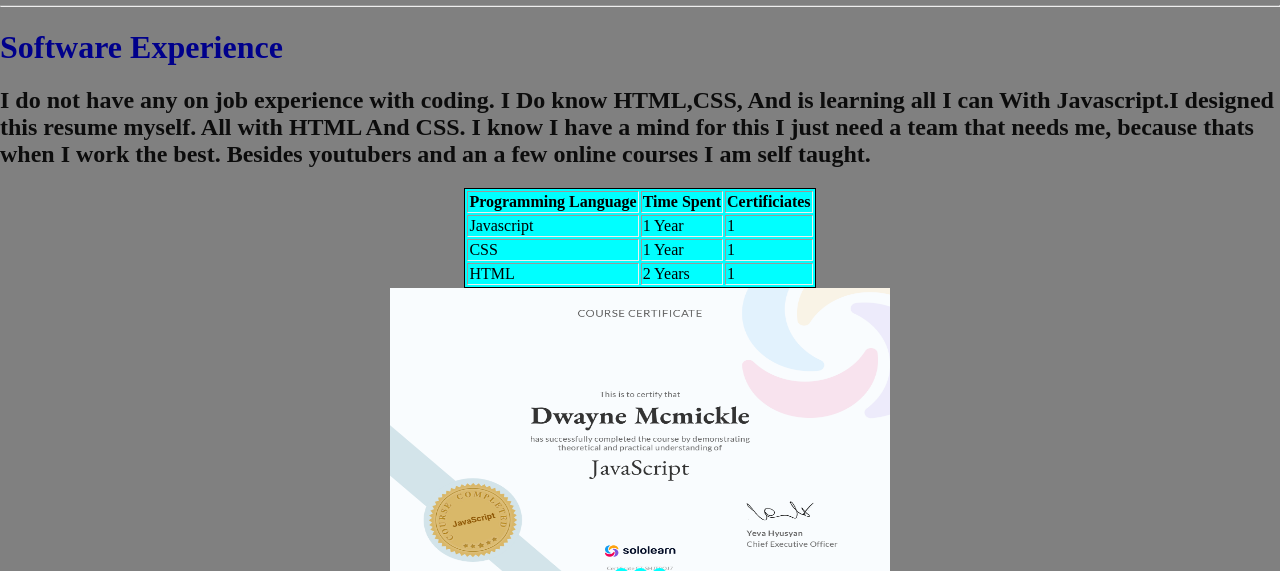
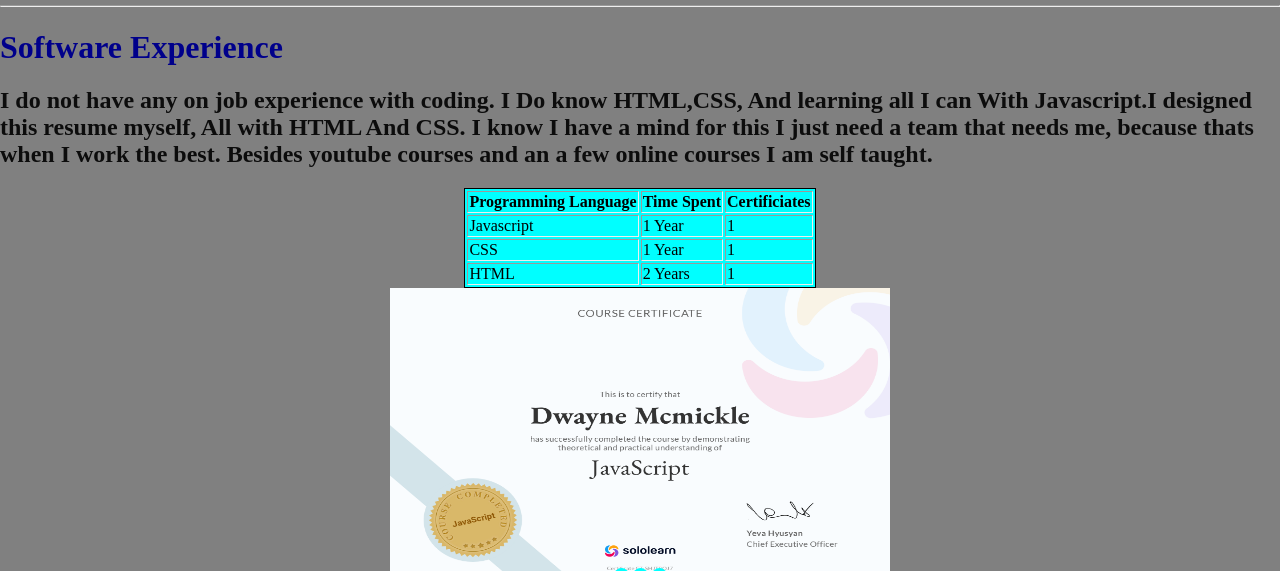
Before and after one commit to Samuelmetaknight/resume, a plain HTML site: page index.html in a window 1280 px wide. Shown: the part 529-1100 px from the top of the page. Drawn offline with Linux system fonts and the light colour scheme.

Commit message:
Update index.html

```diff
--- a/index.html
+++ b/index.html
@@ -70,7 +70,7 @@ Miami, Florida | Samuel6745@gmail.com | 786-715-2130  | 02/27/1997
 >
 </ul> <hr>
 <h1> Software Experience</h1>
-<h2>I do not have any on job experience with coding. I Do know HTML,CSS, And is learning all I can With Javascript.I designed this resume myself. All with HTML And CSS. I know I have a mind for this I just need a team that needs me, because thats when I work the best. Besides youtubers and an a few online courses I am self taught.</h2>
+<h2>I do not have any on job experience with coding. I Do know HTML,CSS, And learning all I can With Javascript.I designed this resume myself, All with HTML And CSS. I know I have a mind for this I just need a team that needs me, because thats when I work the best. Besides youtube courses and an a few online courses I am self taught.</h2>
 <table border="1" align="center">
      <tr>
       <th>Programming Language</th>
```
